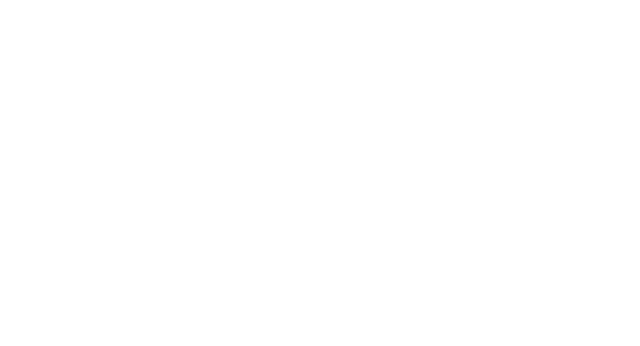
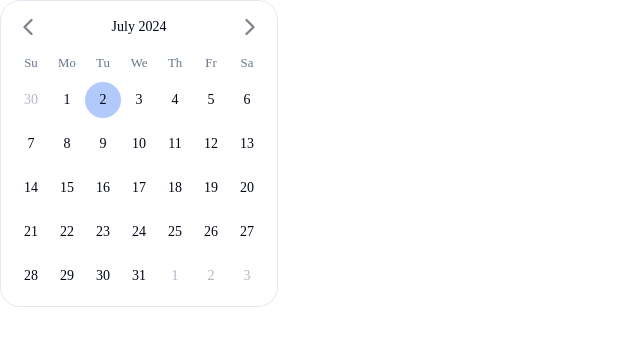
Before and after one commit to codeit-team2/FE, a Next.js app: page / in a window 1280 px wide. Shown: the top 346 px of the page, without its empty margins (0-640 px from the left). Built offline with nearby package versions, Linux system fonts and the light colour scheme; a web font is replaced by a local one.

Commit message:
feat: Calendar Component 구현

```diff
--- a/package.json
+++ b/package.json
@@ -17,10 +17,12 @@
     "axios": "^1.7.2",
     "class-variance-authority": "^0.7.0",
     "clsx": "^2.1.1",
+    "date-fns": "^3.6.0",
     "framer-motion": "^11.2.12",
     "lucide-react": "^0.399.0",
     "next": "14.2.4",
     "react": "^18",
+    "react-day-picker": "^8.10.1",
     "react-dom": "^18",
     "react-hook-form": "^7.52.0",
     "react-icons": "^5.2.1",
--- /dev/null
+++ b/src/components/common/Calendar/index.tsx
@@ -0,0 +1,10 @@
+import { UiCalendar } from '@/components/ui/calendar';
+import React from 'react';
+
+export default function Calendar() {
+  const [date, setDate] = React.useState<Date | undefined>(new Date());
+
+  return (
+    <UiCalendar mode="single" selected={date} onSelect={setDate} className="rounded-md border" />
+  );
+}
--- /dev/null
+++ b/src/components/ui/calendar.tsx
@@ -0,0 +1,57 @@
+import * as React from 'react';
+import { ChevronLeft, ChevronRight } from 'lucide-react';
+import { DayPicker } from 'react-day-picker';
+
+import { cn } from '@/lib/utils';
+import { buttonVariants } from '@/components/ui/button';
+
+export type CalendarProps = React.ComponentProps<typeof DayPicker>;
+
+function UiCalendar({ className, classNames, showOutsideDays = true, ...props }: CalendarProps) {
+  return (
+    <DayPicker
+      showOutsideDays={showOutsideDays}
+      className={cn('w-fit p-12', className)}
+      classNames={{
+        months: 'flex flex-col sm:flex-row space-y-16 sm:space-x-16 sm:space-y-0',
+        month: 'space-y-16',
+        caption: 'flex justify-center pt-4 relative items-center',
+        caption_label: 'text-sm font-medium',
+        nav: 'space-x-4 flex items-center',
+        nav_button: cn(
+          buttonVariants({ variant: 'ghost' }),
+          'h-28 w-28 bg-transparent p-0 opacity-50 hover:opacity-100',
+        ),
+        nav_button_previous: 'absolute left-1',
+        nav_button_next: 'absolute right-1',
+        table: 'w-full border-collapse space-y-28',
+        head_row: 'flex',
+        head_cell: 'text-muted-foreground rounded-md w-36 font-normal text-[0.8rem]',
+        row: 'flex w-full mt-8',
+        cell: 'h-36 w-36 text-center text-sm p-0 relative [&:has([aria-selected].day-range-end)]:rounded-full [&:has([aria-selected].day-outside)]:bg-accent/50 [&:has([aria-selected].day-outside)]:rounded-full focus-within:relative focus-within:z-20',
+        day: cn(
+          buttonVariants({ variant: 'ghost' }),
+          'hover:rounded-full h-36 w-36 p-0 font-normal aria-selected:opacity-100',
+        ),
+        day_range_end: 'day-range-end',
+        day_selected:
+          'bg-primary-100 text-primary-foreground rounded-full focus:bg-primary-100 focus:text-primary-foreground',
+        day_today: 'bg-accent text-accent-foreground rounded-full',
+        day_outside:
+          'day-outside text-muted-foreground opacity-50 aria-selected:bg-accent/50 aria-selected:text-muted-foreground aria-selected:opacity-30',
+        day_disabled: 'text-muted-foreground opacity-50',
+        day_range_middle: 'aria-selected:bg-accent aria-selected:text-accent-foreground',
+        day_hidden: 'invisible',
+        ...classNames,
+      }}
+      components={{
+        IconLeft: ({ ...props }) => <ChevronLeft className="h-28 w-28" />,
+        IconRight: ({ ...props }) => <ChevronRight className="h-28 w-28" />,
+      }}
+      {...props}
+    />
+  );
+}
+UiCalendar.displayName = 'Calendar';
+
+export { UiCalendar };
--- a/src/pages/index.tsx
+++ b/src/pages/index.tsx
@@ -1,6 +1,10 @@
+import Calendar from '@/components/common/Calendar';
+
 function Main() {
   return (
-    <></>
+    <>
+      <Calendar />
+    </>
   );
 }
 
```
Also changed, not shown: 1 other file (tests, documents, lock files or other folders).
